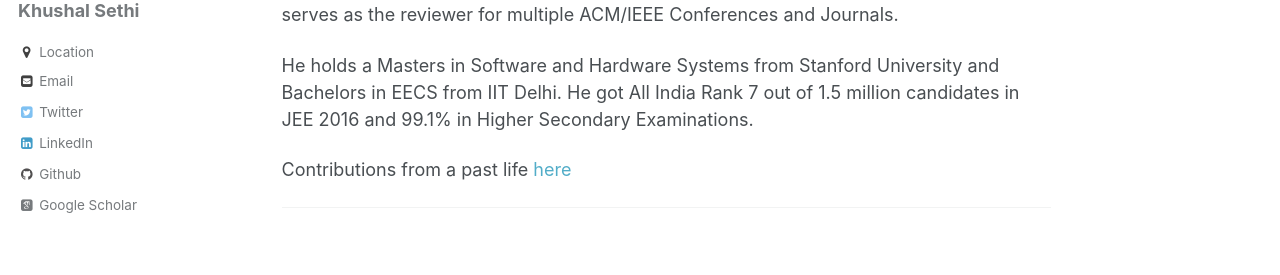
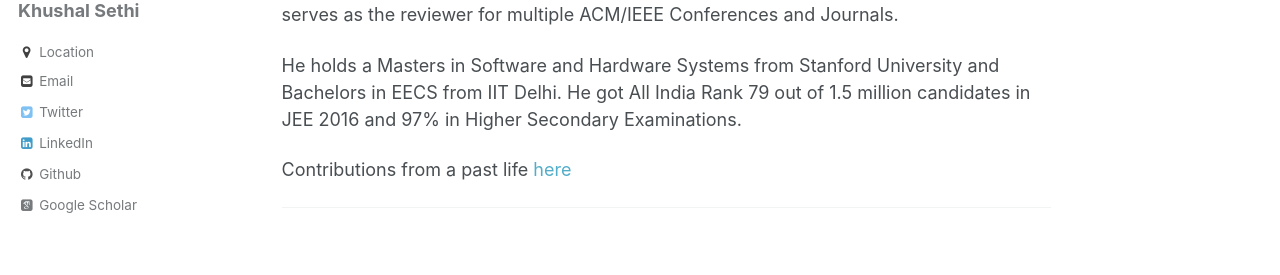
Before and after one commit to missionfission/missionfission.github.io, a Jekyll site: the page built from _pages/about.md, in a window 1280 px wide. Shown: the part 262-537 px from the top of the page. Built offline with Jekyll 4.4.1, drawn with Linux system fonts in a browser that asks for light colours; some web fonts are replaced.

Commit message:
Update about.md

```diff
--- a/_pages/about.md
+++ b/_pages/about.md
@@ -13,7 +13,7 @@ Khushal is a serial entrepreneur, the founder of [GodelAI](https://godelapp.com)
 He was a PhD Candidate at Stanford University, working on the thesis titled "Game Engines for Video Compression : Video Compression for the Metaverse".
 In academia, he serves as the reviewer for multiple ACM/IEEE Conferences and Journals.
 
-He holds a Masters in Software and Hardware Systems from Stanford University and Bachelors in EECS from IIT Delhi. He got All India Rank 7 out of 1.5 million candidates in JEE 2016 and 99.1% in Higher Secondary Examinations.
+He holds a Masters in Software and Hardware Systems from Stanford University and Bachelors in EECS from IIT Delhi. He got All India Rank 79 out of 1.5 million candidates in JEE 2016 and 97% in Higher Secondary Examinations.
 
 Contributions from a past life [here](/past)
 
```
